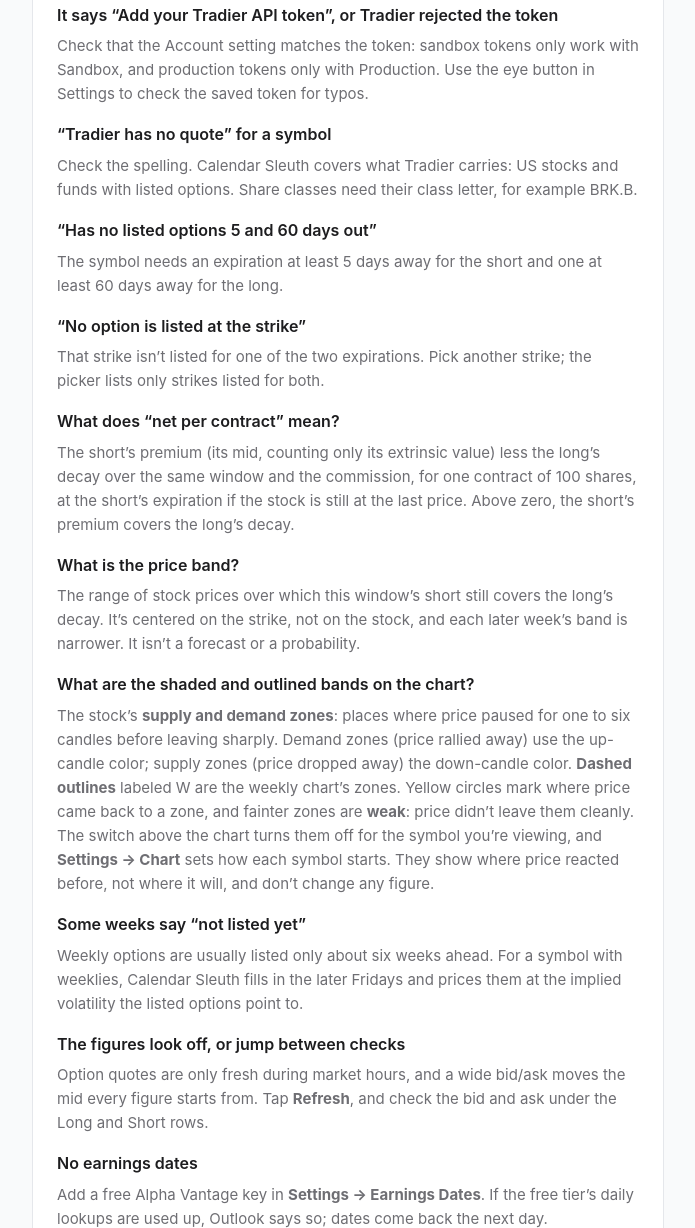
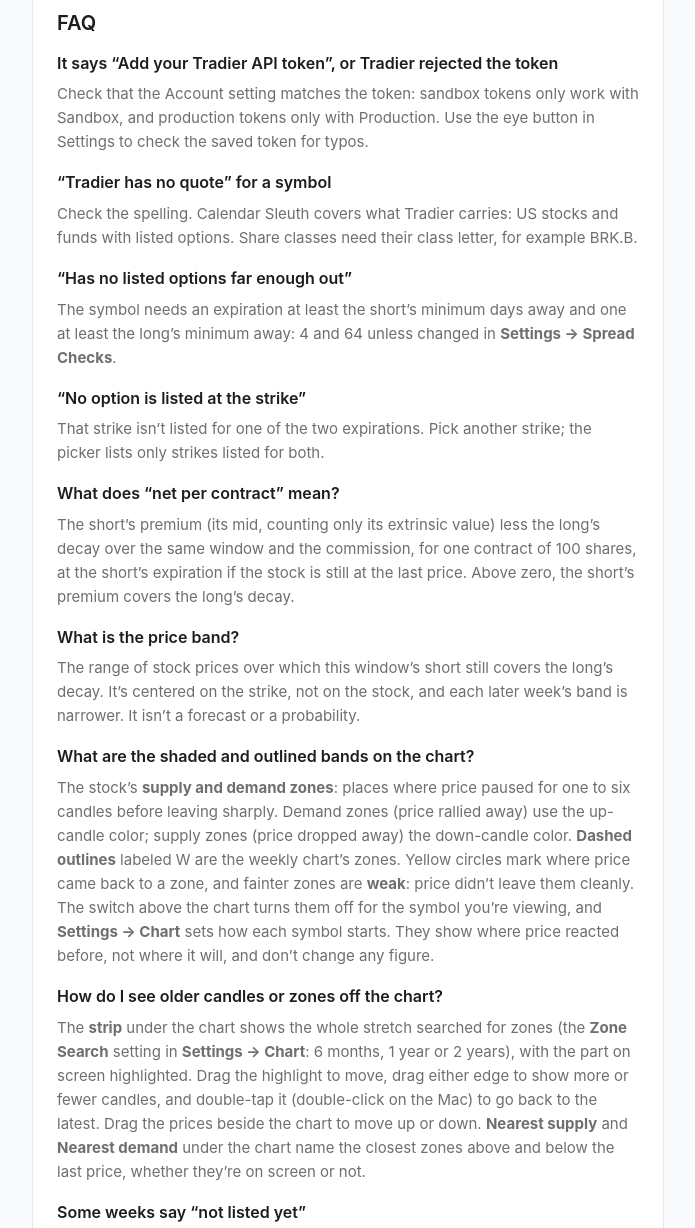
Before and after one commit to ayefon/CalendarSleuth, a plain HTML site: page support.html in a window 1280 px wide. Shown: the part 1250-2478 px from the top of the page, without its empty margins (292-987 px from the left). Drawn offline with Linux system fonts and the light colour scheme.

Commit message:
1.0 (3): chart scrolling, nearest zones, strike arrows, band chart, the log; minimum days

```diff
--- a/support.html
+++ b/support.html
@@ -108,7 +108,7 @@
             <h3>1. Add your Tradier token</h3>
             <p>Open <strong>Settings &rarr; Tradier</strong>, choose the Account type that matches your token (<strong>Sandbox</strong> or <strong>Production</strong>), and paste the token. It&rsquo;s stored only in your device&rsquo;s Keychain.</p>
             <h3>2. Enter a symbol</h3>
-            <p>Type a symbol in the field at the top of the list and press Return. Calendar Sleuth fills in a spread to start from: a call, the first expiration 60 or more days out for the long, the Friday of the first week 5 or more days out for the short, and the strike nearest the stock listed for both. To add several at once, separate them with commas or spaces (AAPL, MSFT NVDA): each one is added to Recent in the order typed, and any that can&rsquo;t be checked are listed at the top of the spread pane.</p>
+            <p>Type a symbol in the field at the top of the list and press Return. Calendar Sleuth fills in a spread to start from: a call, the first expiration at least 64 days out for the long, the Friday of the first week with one at least 4 days out for the short (both minimums can be changed in Settings &rarr; Spread Checks, for monthly shorts, say), and the strike nearest the stock listed for both. To add several at once, separate them with commas or spaces (AAPL, MSFT NVDA): each one is added to Recent in the order typed, and any that can&rsquo;t be checked are listed at the top of the spread pane.</p>
             <h3>3. Adjust the spread</h3>
             <p>Every choice is a picker: Call or Put, either expiration, or the strike. The delta button beside the strike (&ldquo;20&Delta;&rdquo;) picks the strike nearest your target delta on the short&rsquo;s chain. Each change is checked again right away.</p>
             <h3>4. Read the results</h3>
@@ -126,8 +126,8 @@
             <h3>&ldquo;Tradier has no quote&rdquo; for a symbol</h3>
             <p>Check the spelling. Calendar Sleuth covers what Tradier carries: US stocks and funds with listed options. Share classes need their class letter, for example BRK.B.</p>
 
-            <h3>&ldquo;Has no listed options 5 and 60 days out&rdquo;</h3>
-            <p>The symbol needs an expiration at least 5 days away for the short and one at least 60 days away for the long.</p>
+            <h3>&ldquo;Has no listed options far enough out&rdquo;</h3>
+            <p>The symbol needs an expiration at least the short&rsquo;s minimum days away and one at least the long&rsquo;s minimum away: 4 and 64 unless changed in <strong>Settings &rarr; Spread Checks</strong>.</p>
 
             <h3>&ldquo;No option is listed at the strike&rdquo;</h3>
             <p>That strike isn&rsquo;t listed for one of the two expirations. Pick another strike; the picker lists only strikes listed for both.</p>
@@ -140,6 +140,9 @@
 
             <h3>What are the shaded and outlined bands on the chart?</h3>
             <p>The stock&rsquo;s <strong>supply and demand zones</strong>: places where price paused for one to six candles before leaving sharply. Demand zones (price rallied away) use the up-candle color; supply zones (price dropped away) the down-candle color. <strong>Dashed outlines</strong> labeled W are the weekly chart&rsquo;s zones. Yellow circles mark where price came back to a zone, and fainter zones are <strong>weak</strong>: price didn&rsquo;t leave them cleanly. The switch above the chart turns them off for the symbol you&rsquo;re viewing, and <strong>Settings &rarr; Chart</strong> sets how each symbol starts. They show where price reacted before, not where it will, and don&rsquo;t change any figure.</p>
+
+            <h3>How do I see older candles or zones off the chart?</h3>
+            <p>The <strong>strip</strong> under the chart shows the whole stretch searched for zones (the <strong>Zone Search</strong> setting in <strong>Settings &rarr; Chart</strong>: 6 months, 1 year or 2 years), with the part on screen highlighted. Drag the highlight to move, drag either edge to show more or fewer candles, and double-tap it (double-click on the Mac) to go back to the latest. Drag the prices beside the chart to move up or down. <strong>Nearest supply</strong> and <strong>Nearest demand</strong> under the chart name the closest zones above and below the last price, whether they&rsquo;re on screen or not.</p>
 
             <h3>Some weeks say &ldquo;not listed yet&rdquo;</h3>
             <p>Weekly options are usually listed only about six weeks ahead. For a symbol with weeklies, Calendar Sleuth fills in the later Fridays and prices them at the implied volatility the listed options point to.</p>
```
Also changed, not shown: index.html (+1 -1 lines).
